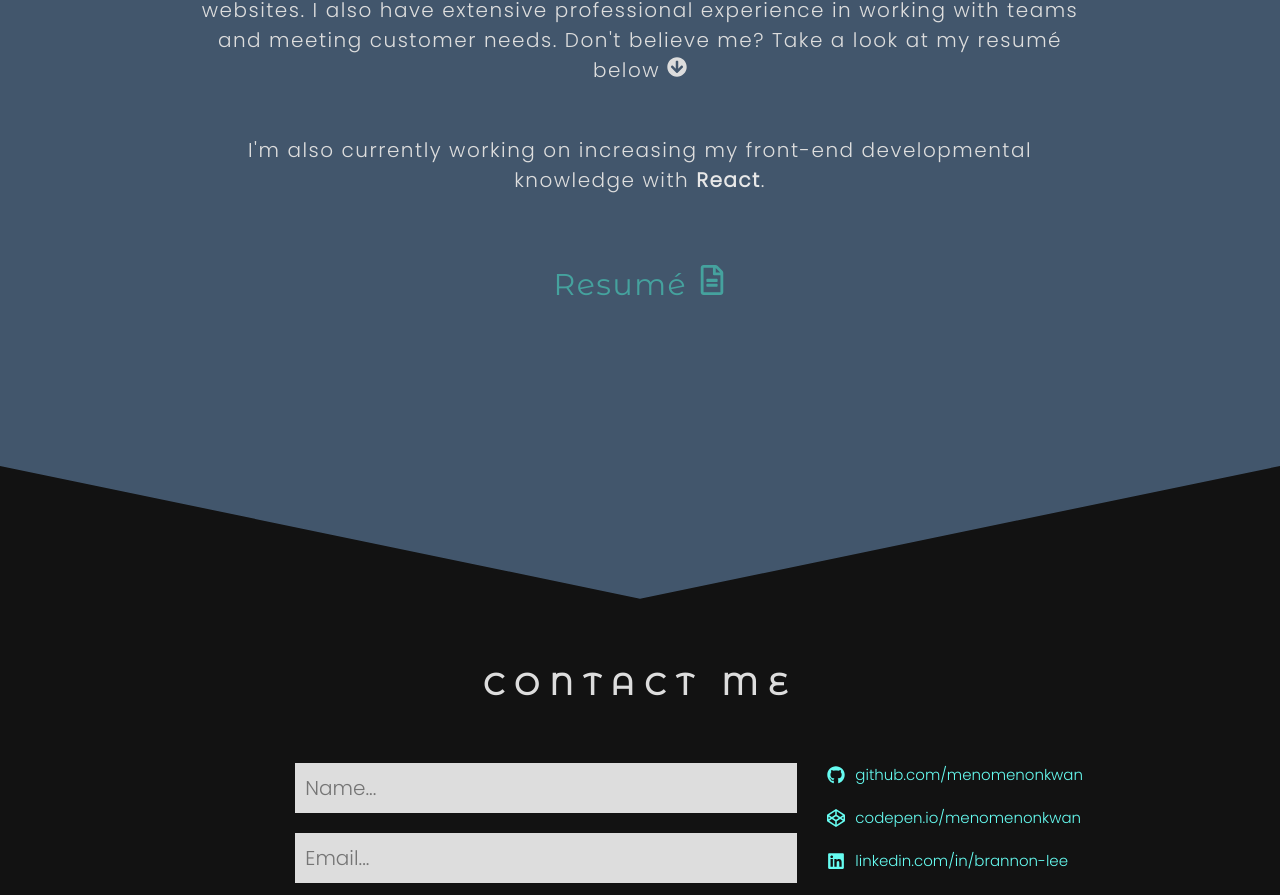
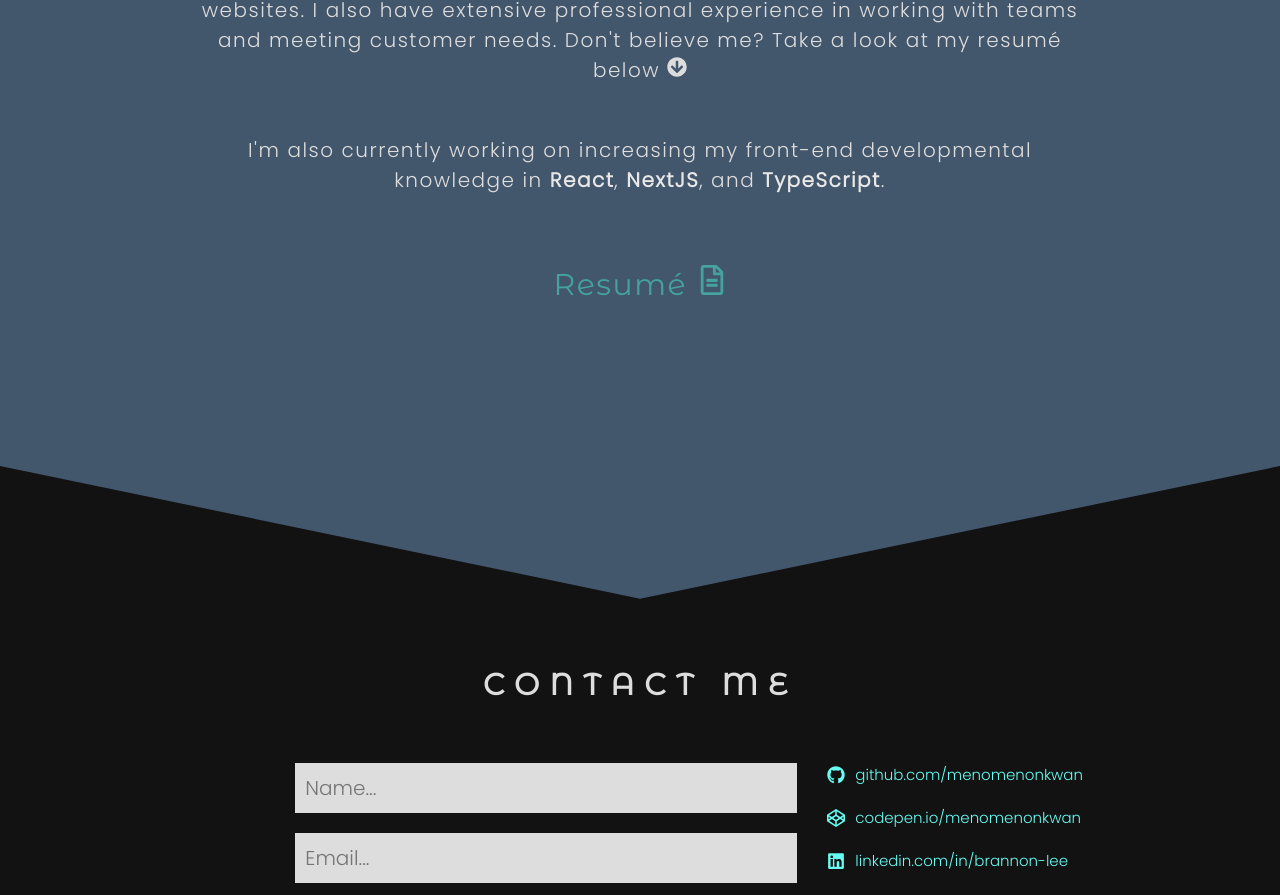
Before and after one commit to menomenonkwan/portfolio, a React (Create React App) app: page / in a window 1280 px wide. Shown: the part 1934-2829 px from the top of the page. Built offline with nearby package versions, Linux system fonts and the light colour scheme.

Commit message:
update resume and fix yoga-app link

```diff
--- a/src/components/assets/Content.js
+++ b/src/components/assets/Content.js
@@ -41,7 +41,7 @@ const projectLinks = [
 const Bio = () => {
   return (
     <React.Fragment><p>Hey there! I'm <strong>Brannon Lee</strong>, and I am a Los Angeles based web developer, specializing in <strong>JavaScript, CSS, and HTML</strong>. I like to design, build, and tinker with websites. I also have extensive professional experience in working with teams and meeting customer needs. Don't believe me? Take a look at my resum&eacute; below <FaArrowCircleDown /></p>
-    <p>I'm also currently working on increasing my front-end developmental knowledge with <strong>React</strong>.</p>
+    <p>I'm also currently working on increasing my front-end developmental knowledge in <strong>React</strong>, <strong>NextJS</strong>, and <strong>TypeScript</strong>.</p>
     </React.Fragment>
   )
 }
@@ -73,7 +73,7 @@ const portfolioProjects = [
     name: 'Yoga App',
     description: 'Built with React Hooks and Firebase. This is a timer for your yoga sessions. Breath',
     src: ImgFour,
-    link: 'https://brannonlee-yoga-app.netlify.app/program'
+    link: 'https://brannonlee-yoga-app.netlify.app/'
 },
   {
     id: 5,
```
Also changed, not shown: 1 other file (tests, documents, lock files or other folders).
